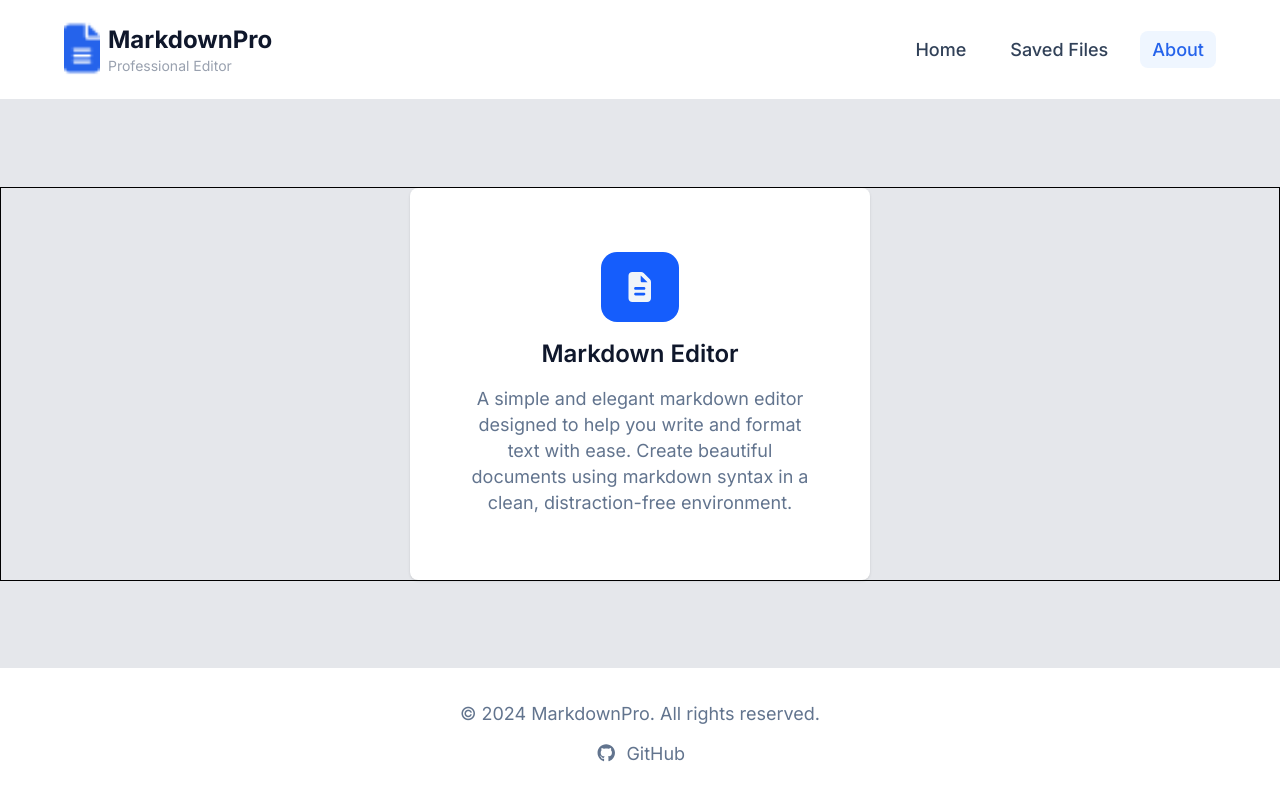
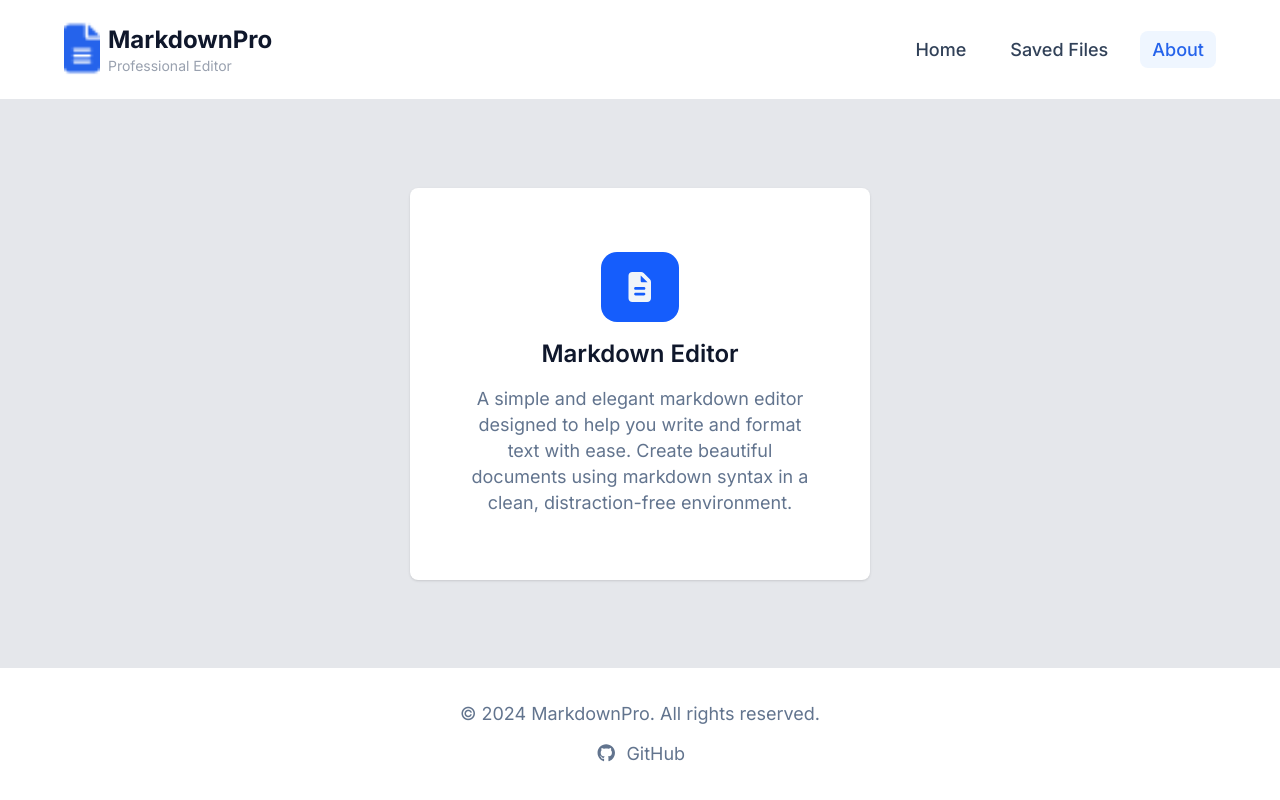
Before and after one commit to opeyemi-code/MarkDown-Previewer-Vue, a Vue app: page /about in a window 1280 px wide. Built offline with nearby package versions, Linux system fonts and the light colour scheme.

Commit message:
chore: remove the redundant border

```diff
--- a/src/views/AboutView.vue
+++ b/src/views/AboutView.vue
@@ -5,10 +5,7 @@ import Footer from "../components/Footer.vue";
 </script>
 
 <template>
-  <main
-    class="border px-4 lg:px-[5vw] flex justify-center items-center"
-    role="main"
-  >
+  <main class="px-4 lg:px-[5vw] flex justify-center items-center" role="main">
     <section
       class="bg-white flex flex-col justify-center items-center gap-4 text-center py-12 px-4 rounded-lg shadow lg:py-16 md:w-[60%] lg:w-[40%] lg:mx-auto"
       aria-labelledby="about-title"
```
